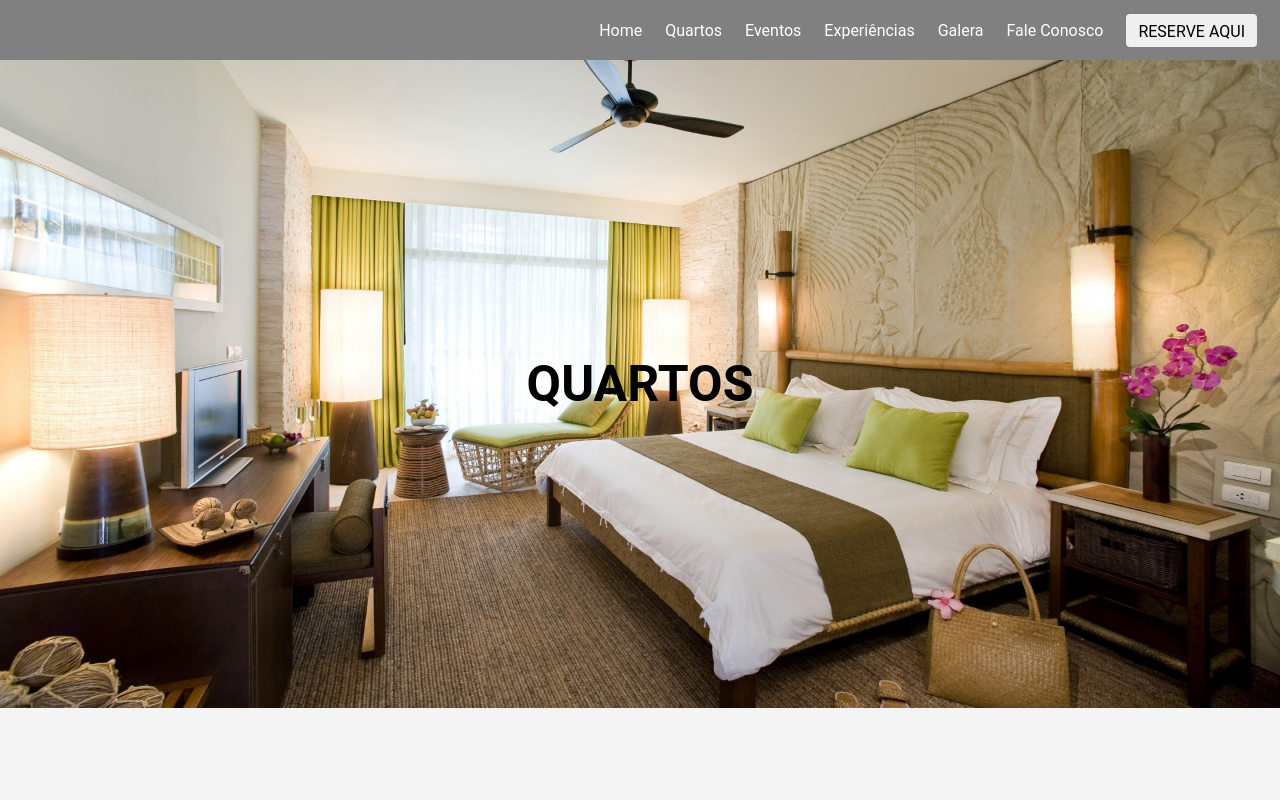
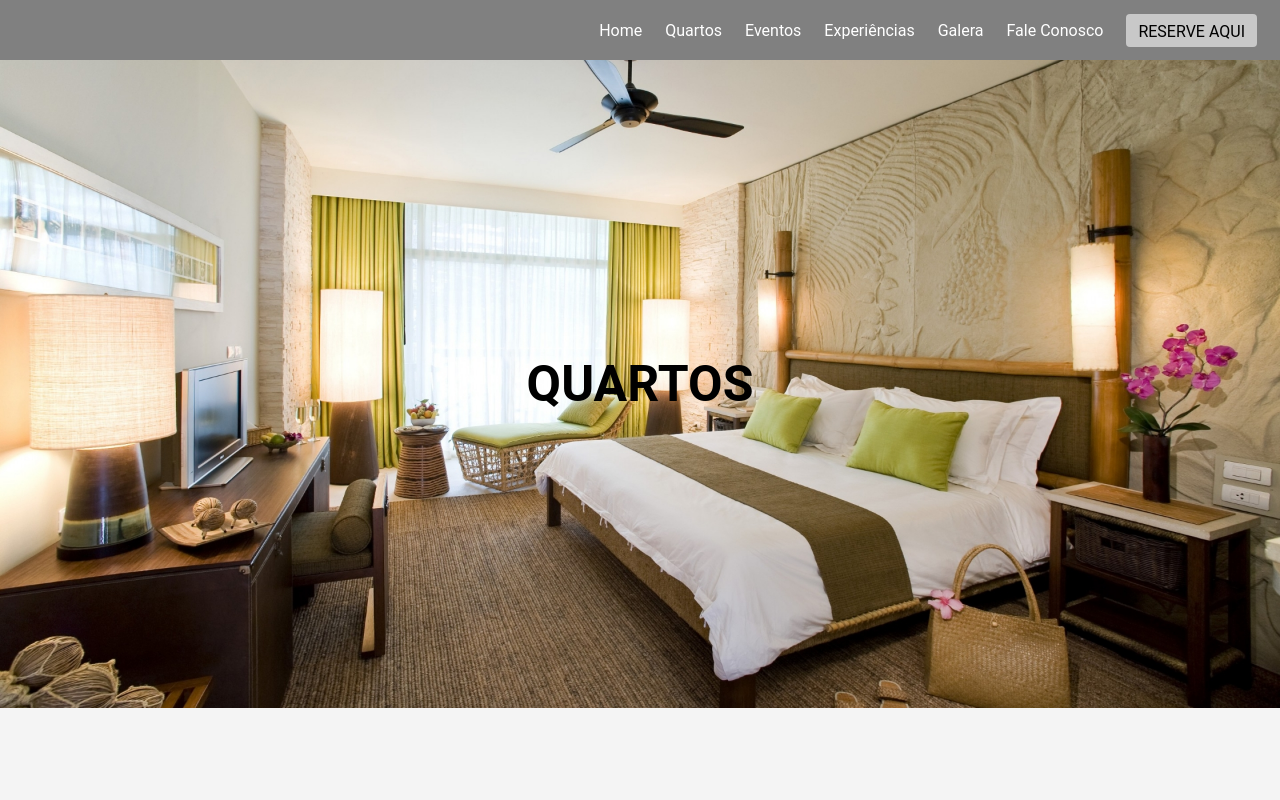
Before and after one commit to CaioLima96/projetoModulo05, a React (Create React App) app: page / in a window 1280 px wide. In both pictures the pointer is over the button 1191 px from the left and 30 px from the top of the page. Shown: the top 800 px of the page. Built offline with nearby package versions, Linux system fonts and the light colour scheme; a web font is replaced by a local one.

Commit message:
FEAT: Adicionado hover no ReserveAquiBtn

```diff
--- a/src/components/global/ReserveAquiBtn/Index.css
+++ b/src/components/global/ReserveAquiBtn/Index.css
@@ -4,3 +4,7 @@
     border-radius: 4px;
     border: white;
 }
+
+#reserveAquiBtn:hover{
+    background-color: var(--grey1);
+}
```
